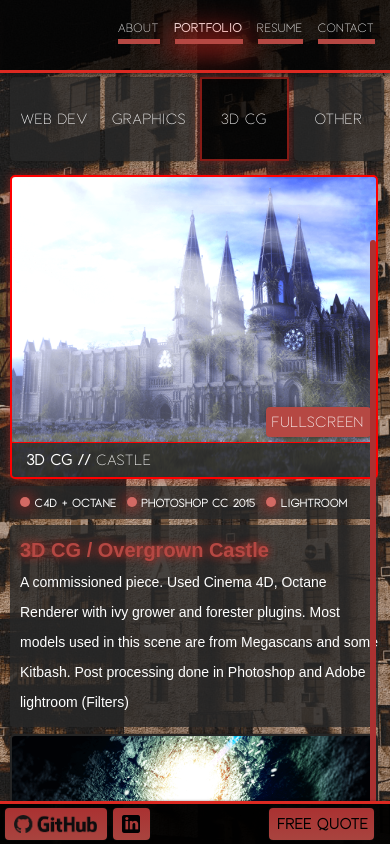
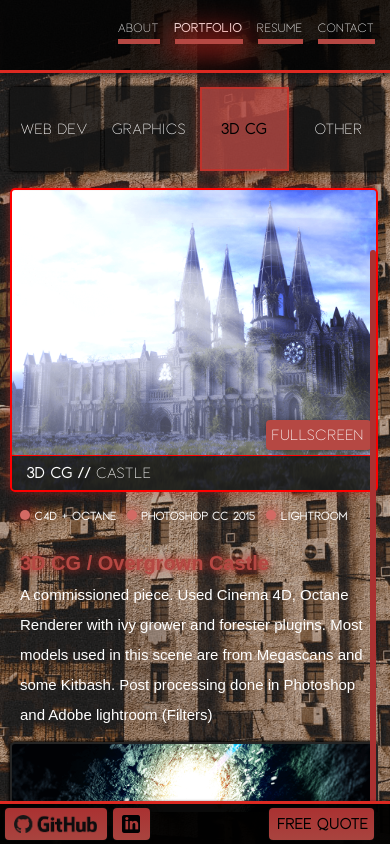
Before and after one commit to Clushini/AaronLilla-V2, a React (Create React App) app: page / in a window 390 px wide. Built offline with nearby package versions, Linux system fonts and the light colour scheme.

Commit message:
Modified UI on portfolio pages and Summary pages

```diff
--- a/src/App.js
+++ b/src/App.js
@@ -12,11 +12,13 @@ class App extends Component {
       background: "background1",
       transition: false,
       page: "Portfolio",
-      color: "red"
+      color: "red",
+      freequote: false
     }
 
     this.myRef = React.createRef();
     this.handleBackground = this.handleBackground.bind(this);
+    this.quoteOpen = this.quoteOpen.bind(this);
   }
 
   componentDidUpdate() {
@@ -26,6 +28,10 @@ class App extends Component {
         item.className = `wrap ${this.state.background}`;
       }
     }
+  }
+
+  quoteOpen() {
+    this.setState({freequote: !this.state.freequote});
   }
 
   handleBackground(page) {
@@ -52,6 +58,7 @@ class App extends Component {
     return (
         <frosted-glass-container class="height">
           <div className={"App " + "cursor_" + this.state.color}>
+            {this.state.freequote && <div className="quotewrap">awdawd</div>}
             <frosted-glass blur-amount="3px" overlay-color="#00000010" class="topbar">
                 <TopBar lastpage={this.test} activepage={this.handleBackground}/>
             </frosted-glass>
@@ -61,7 +68,7 @@ class App extends Component {
               </div>
             </div>
             <frosted-glass blur-amount="3px" overlay-color="#00000010" class="bottombar">
-                <BottomBar backclick={this.handleBackClick} lastpage={this.test} background={this.state.background} color={this.state.color}/>
+                <BottomBar backclick={this.handleBackClick} lastpage={this.test} background={this.state.background} color={this.state.color} quoteClicked={this.quoteOpen}/>
             </frosted-glass>
           </div>
         </frosted-glass-container>
--- a/src/App.scss
+++ b/src/App.scss
@@ -465,7 +465,8 @@ video {
 
 .portfoliowrap {
   width: 100%;
-  height: 100%;
+  height: calc(100% - 5px);
+  padding-top: 5px;
   div {
     float: left;
     height: 100%;
@@ -479,6 +480,7 @@ video {
   font-family: $font;
   font-size: 2.2vw;
   text-align: center;
+  padding-top: 5px;
 }
 
 .pcatitem {
@@ -487,9 +489,9 @@ video {
   margin-bottom: 7px;
   height: calc(25% - 10px - 10px) !important;
   min-height: 80px;
-  background: rgba(40,40,40,.8);
+  background: rgba(20,20,20,.8);
   border-radius: 5px;
-  @include boxshadow(0px, 0px, 2px, 0px, .8, 20, 20, 20);
+  @include boxshadow(0px, 0px, 3px, 1px, 1, 0, 0, 0);
   @include easeinout(.2s);
   border: 2px solid rgba(219,41,33,0);
   line-height: 100%;
@@ -528,7 +530,9 @@ video {
   margin-top: 4px;
   margin-bottom: 4px;
   height: calc(25% - 10px - 10px) !important;
-  background: rgba(0,0,0,.8);
+  background: rgba(181, 72, 67,.8);
+  color: #000000;
+  font-weight: bold;
   @include boxshadow(0px, 0px, 10px, 1px, .4, 219, 41, 33);
   @include easeinout(.2s);
   border: 2px solid rgba(219,41,33,.6);
@@ -542,30 +546,37 @@ video {
 
 .ppreview {
   width: 100%;
+  padding-top: 8px;
 }
 
 .pitem {
   width: calc(55% - 10px);
   overflow-x: hidden;
   margin-top: 10px;
-  height: calc(100% - 15px) !important;
+  height: calc(100% - 25px) !important;
+  background: rgba(20, 20, 20, .9);
+  border-radius: 6px;
+  @include boxshadow(0px, 0px, 3px, 0px, 1, 0, 0, 0);
   img {
-    width: calc(100%);
+    width: calc(100% - 6px - 6px);
+    margin-top: 4px;
+    margin-left: 4px;
     border-radius: 6px;
+    border: 2px solid rgba(181, 72, 67, 1);
     @include boxshadow(0px, 0px, 2px, 0px, .8, 20, 20, 20);
   }
 }
 
 .ppreviewitem {
   width: calc(100% - 14px);
-  margin-top: 7px;
+  margin-top: 2px;
   margin-bottom: 7px;
   opacity: 1;
   height: calc(30% - 10px - 10px) !important;
   min-height: 150px;
-  background: rgba(40,40,40,.8);
+  background: rgba(181, 72, 67, 0.8);
   border-radius: 5px;
-  @include boxshadow(0px, 0px, 2px, 0px, .8, 20, 20, 20);
+  @include boxshadow(0px, 0px, 3px, 1px, 1, 0, 0, 0);
   @include easeinout(.2s);
   line-height: 100%;
   opacity: .9;
@@ -581,7 +592,7 @@ video {
   }
 
   &:hover {
-    margin-top: 7px;
+    margin-top: 2px;
     margin-bottom: 7px;
     min-height: 150px;
     border-radius: 5px;
@@ -595,7 +606,7 @@ video {
 
 .ppreviewitem_active {
   width: calc(100% - 14px);
-  margin-top: 7px;
+  margin-top: 2px;
   margin-bottom: 7px;
   opacity: 1;
   height: calc(30% - 10px - 10px) !important;
@@ -622,7 +633,7 @@ video {
   width: calc(100% - 15px);
   height: 34px !important;
   border-radius: 0px 0px 3px 3px;
-  background: rgba(40,40,40,.8);
+  background: rgba(20,20,20,.8);
   position: absolute;
   bottom: 0;
   line-height: 34px;
@@ -635,7 +646,6 @@ video {
   width: calc(100% - 10px - 10px);
   padding-top: 10px;
   padding-bottom: 10px;
-  background: rgba(40,40,40,.8);
   height: auto !important;
   border-radius: 4px;
   padding-left: 10px;
@@ -646,7 +656,6 @@ video {
   width: calc(100% - 10px - 10px);
   padding-top: 10px;
   padding-bottom: 10px;
-  background: rgba(40,40,40,.8);
   height: auto !important;
   border-radius: 4px;
   margin-top: 6px;
@@ -654,6 +663,7 @@ video {
   padding-right: 10px;
   font-family: "Arial";
   line-height: 30px;
+  font-size: 15px;
 }
 
 .pitem_tech_item {
@@ -1041,9 +1051,11 @@ input[type=number]::-webkit-outer-spin-button {
 .skillsdescriptor {
   font-family: $font;
   font-size: 20px;
-  width: 100%;
+  width: calc(100% - 20px - 20px);
   text-align: center;
   padding-top: 10px;
+  padding-left: 20px;
+  padding-right: 20px;
 }
 
 .summarywrap {
@@ -1056,8 +1068,8 @@ input[type=number]::-webkit-outer-spin-button {
   padding: 30px 30px 30px 30px;
   font-family: 'Roboto', sans-serif;
   font-weight: 100;
-  font-size: 24px;
-  line-height: 48px;
+  font-size: 18px;
+  line-height: 40px;
   text-align: justify;
 }
 
@@ -1125,6 +1137,14 @@ input[type=number]::-webkit-outer-spin-button {
 .paddingfix2 {
   width: 100%;
   height: 50px;
+}
+
+.quotewrap {
+  width: 100%;
+  height: 100%;
+  background: rgba(20, 20, 20, .8);
+  position: absolute;
+  z-index: 2;
 }
 
 div {
@@ -1325,10 +1345,6 @@ div {
     float: none !important;
   }
 
-  .pitem_desc {
-    font-size: 14px;
-  }
-
   .pcat {
     width: 100%;
     font-size: 16px;
--- a/src/components/about_skills.js
+++ b/src/components/about_skills.js
@@ -13,7 +13,7 @@ class Aboutskills extends Component {
                     Below is an estimate of my proficiency in these skills
                 </div>
                 {data.About.Skills.Items.map(item => {
-                    return <div className="skillsitemwrap">
+                    return <div className="skillsitemwrap" key={item.Name}>
                         <div className="skillsitempic"><img src={item.Image} alt=""/></div>
                         <div className="skillsitemright">
                             <div className="skillsitemrighttop">
--- a/src/components/about_summary.js
+++ b/src/components/about_summary.js
@@ -19,13 +19,13 @@ class Aboutsummary extends Component {
                             <div className="summaryrightbigtitle">Design</div>
                             {
                                 data.About.Summary.Descat.map(item => {
-                                    return <div className="summaryrightsub">{item}</div>
+                                    return <div className="summaryrightsub" key={item}>{item}</div>
                                 })
                             }
                             <div className="summaryrightbigtitle">Development</div>
                             {
                                 data.About.Summary.Devcat.map(item => {
-                                    return <div className="summaryrightsub">{item}</div>
+                                    return <div className="summaryrightsub" key={item}>{item}</div>
                                 })
                             }
                             <div className="paddingfix2"></div>
@@ -37,7 +37,7 @@ class Aboutsummary extends Component {
                         Over the past few years I have had some incredible opportunities to work with some amazing brands and have always pushed out of my comfort zone to provide an above-and-beyond product while learning new skills.<br /><br />
                         As a Front-end developer, I believe it is important to understand both design and development to achieve a successful user-facing product. I can assist with producing clean and functional design where required.
                         I pride myself on having a large range of skills, and am able to design something in Photoshop and take it all the way to a fully functioning product completely by myself. <br /><br />
-                        I'm someone who always has ideas for some new "million dollar web app" (hasn't happened... yet) and always have some interesting project to keep me busy in addition to client's work. I really do love designing, developing, and thinking of new web apps and I also love the journey to a completed project. I'm always learning something new and I'm certainly always willing to learn.<br /><br />
+                        I'm someone who always has ideas for some new "million dollar web app" (hasn't happened... yet) and always have some interesting project to keep me busy in addition to client's work. I really do love designing, developing, and thinking of new web apps and I also love the journey to a completed project. I'm constantly learning something new and I'm certainly willing to learn.<br /><br />
                         If you'd like to find out more about me or about how I work, please visit my contact page or send me an <a href="mailto:aaronjlilla@gmail.com">e-mail</a>, call me, or even text me. I'm currently available for freelance work as well as contract hiring and am actively pursuing projects.
                     </div>
                 </div>
--- a/src/components/bottombar.js
+++ b/src/components/bottombar.js
@@ -9,10 +9,15 @@ class BottomBar extends Component {
         super(props);
 
         this.handleButtonClick = this.handleButtonClick.bind(this);
+        this.handleQuote = this.handleQuote.bind(this);
     }
 
     handleButtonClick(url) {
         window.open(url);
+    }
+
+    handleQuote() {
+        this.props.quoteClicked();
     }
 
     render() {
@@ -23,7 +28,7 @@ class BottomBar extends Component {
                     <div className={"bblbutton bbl" + this.props.color} onClick={() => this.handleButtonClick("https://www.linkedin.com/in/aaronlilla/")}><img src={linkedin} alt="" /></div>
                 </div>
                 <div className="botbar_right">
-                    <div className={"bblbutton bbl" + this.props.color}>Free Quote</div>
+                    <div className={"bblbutton bbl" + this.props.color} onClick={this.handleQuote}>Free Quote</div>
                 </div>
             </div>
         );
--- a/src/components/contact.js
+++ b/src/components/contact.js
@@ -60,6 +60,7 @@ class Contact extends Component {
                         </div>
                     : <div className="submitted">Thank you, your inquiry has been submitted.</div>
                 }
+                <div className="paddingfix2"></div>
             </div>
             </Scrollbars>
         );
```
